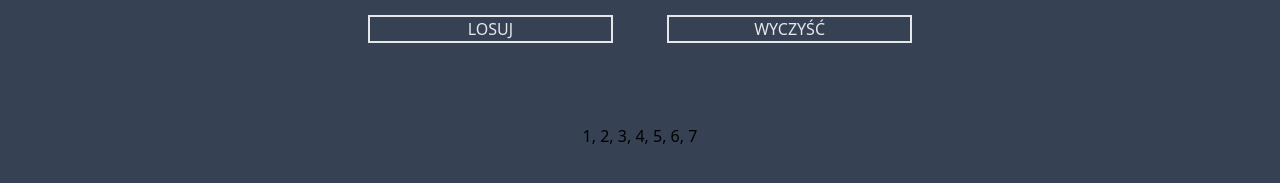
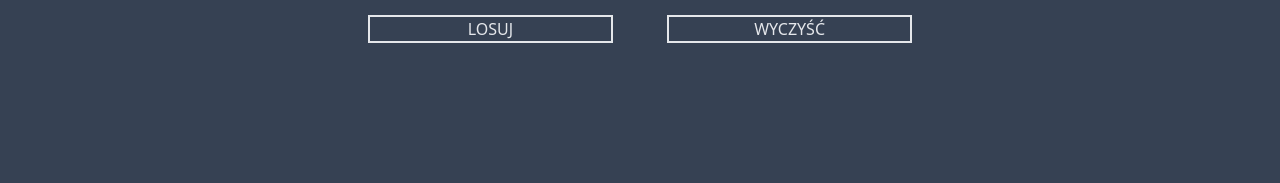
Before and after one commit to Scorpion19702022/RANDOM_LOTTTO_NUMBERS, a React (Vite) app: page / in a window 1280 px wide. Shown: the part 503-686 px from the top of the page. Built offline with nearby package versions, Linux system fonts and the light colour scheme.

Commit message:
added props

```diff
--- a/src/Components/Lotto/Lotto.tsx
+++ b/src/Components/Lotto/Lotto.tsx
@@ -5,8 +5,14 @@ import LottoNumbers from '../LottoNumbers/LottoNumbers'
 import LottoRandomNumbers from '../LottoRundomNumbers/LottoRandomNumbers'
 
 const Lotto = () => {
-	const { bigLottoNumbers, expressLottoNumbers, handleViewNumbers, handleRandomLottoNumbers, handleClearAllNumbers } =
-		useContext(LottoContext)
+	const {
+		bigLottoNumbers,
+		expressLottoNumbers,
+		randomLottoNumbers,
+		handleViewNumbers,
+		handleRandomLottoNumbers,
+		handleClearAllNumbers,
+	} = useContext(LottoContext)
 
 	return (
 		<main className='w-full h-screen bg-gray-700 flex flex-col items-center relative md:justify-around'>
@@ -16,7 +22,11 @@ const Lotto = () => {
 				viewExpressLottoNumbers={expressLottoNumbers}
 				viewNumbers={handleViewNumbers}
 			/>
-			<LottoRandomNumbers randomNumbers={handleRandomLottoNumbers} clearAllNumbers={handleClearAllNumbers} />
+			<LottoRandomNumbers
+				randomNumbers={handleRandomLottoNumbers}
+				isRandomNumbers={randomLottoNumbers}
+				clearAllNumbers={handleClearAllNumbers}
+			/>
 		</main>
 	)
 }
--- a/src/Components/LottoRundomNumbers/LottoRandomNumbers.tsx
+++ b/src/Components/LottoRundomNumbers/LottoRandomNumbers.tsx
@@ -1,9 +1,10 @@
 interface InitialProps {
+	isRandomNumbers: number[]
 	randomNumbers: () => void
 	clearAllNumbers: () => void
 }
 
-const LottoRandomNumbers: React.FC<InitialProps> = ({ randomNumbers, clearAllNumbers }) => {
+const LottoRandomNumbers: React.FC<InitialProps> = ({ isRandomNumbers, randomNumbers, clearAllNumbers }) => {
 	return (
 		<section className='w-[90%] h-[35%] p-[2em] flex flex-col justify-around items-center md:h-[50%] md:justify-between md:pb-24'>
 			<h1 className='w-full pb-2 text-center text-gray-300 border-b-2 border-dotted border-b-gray-500 md:w-[50%] md:text-[1.6em]'>
@@ -24,7 +25,9 @@ const LottoRandomNumbers: React.FC<InitialProps> = ({ randomNumbers, clearAllNum
 				</button>
 			</div>
 			<div className='w-full h-[50%] p-12 flex justify-center items-center'>
-				<span>1, 2, 3, 4, 5, 6, 7</span>
+				{isRandomNumbers.map((item, index) => {
+					return <span key={index}>{item}</span>
+				})}
 			</div>
 		</section>
 	)
```
